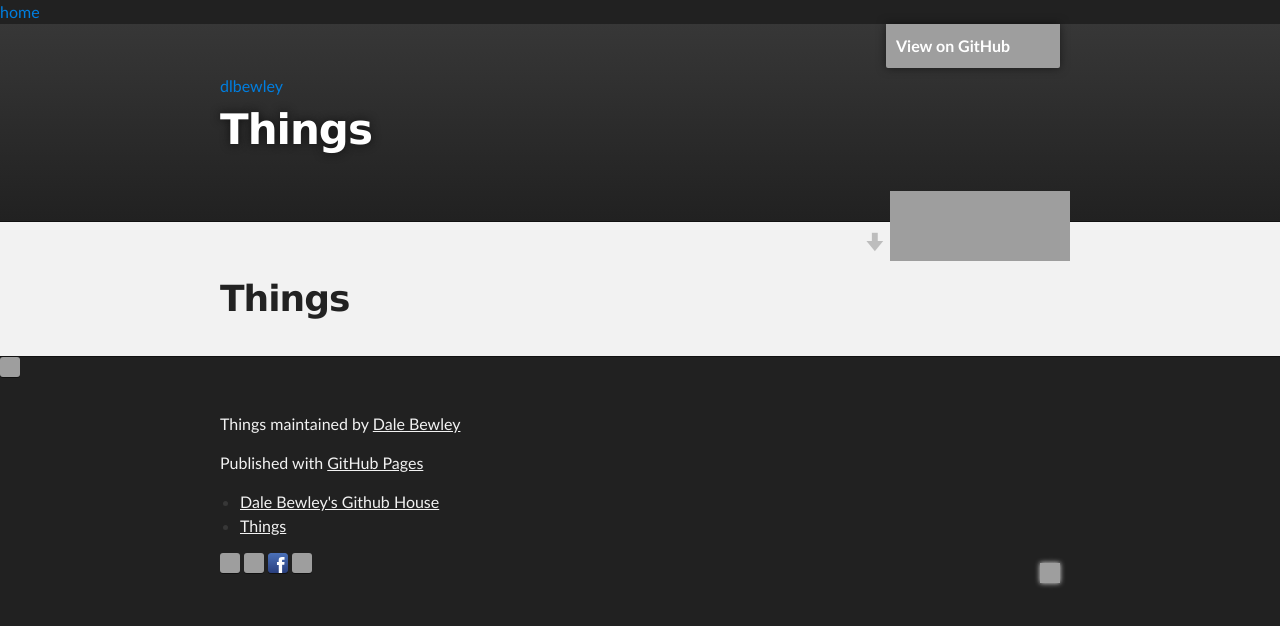
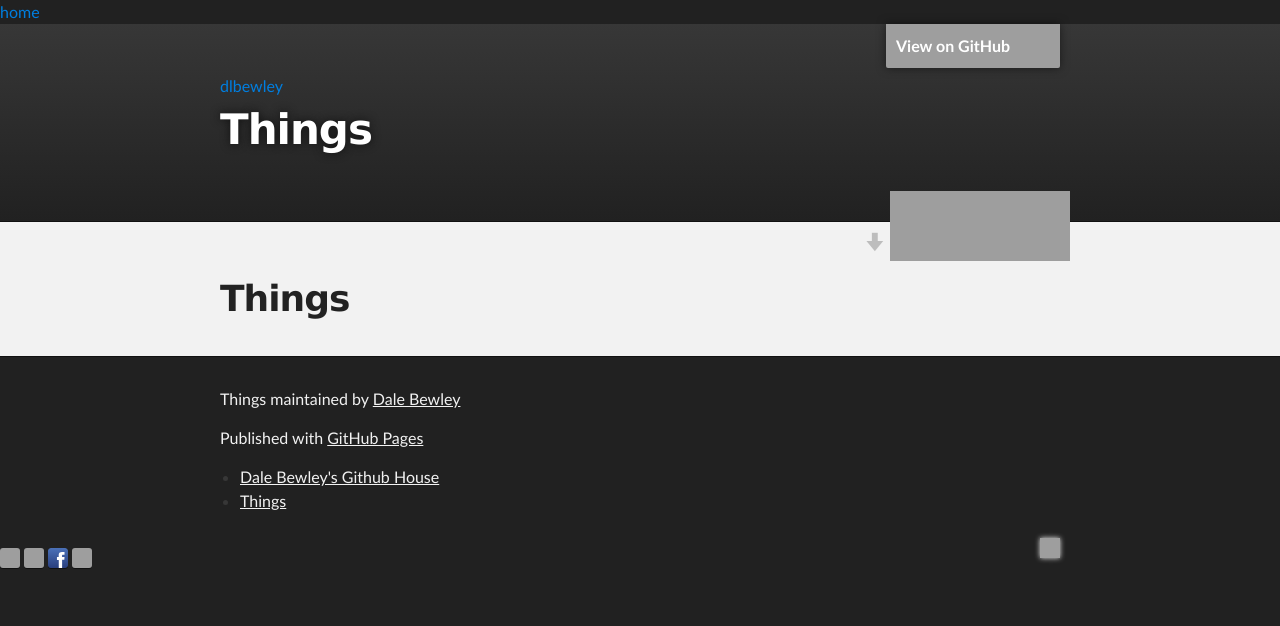
Before and after one commit to dlbewley/dlbewley.github.io, a Jekyll site: the page built from things.html, in a window 1280 px wide. Shown: the top 626 px of the page. Built offline with Jekyll 4.4.1, drawn with Linux system fonts in a browser that asks for light colours; the repository's description, which GitHub fills in, is left out; grey boxes are pictures that could not be loaded.

Commit message:
KRU2AycvPa71ei2E9BVO

```diff
--- a/_includes/footer_slate.html
+++ b/_includes/footer_slate.html
@@ -1,16 +1,15 @@
     <!-- FOOTER  -->
-  {% if site.footer_links.github %}<a href="http://github.com/{{ site.footer-links.github }}" class="webicon github small">GH</a>{% endif %}
     <div id="footer_wrap" class="outer">
       <footer class="inner">
         <p class="copyright">{{page.title}} maintained by <a href="https://github.com/dlbewley">{{page.author.name}}</a></p>
         <p>Published with <a href="http://pages.github.com">GitHub Pages</a></p>
 {% include nav.html %}
 <img src="{{site.github.owner_gravatar_url}}" width=20 height=20 style="padding: 0; border: 0; float: right;" />
+      </footer>
   {% if site.footer_links.github %}<a href="http://github.com/{{ site.footer_links.github }}" class="webicon github small">#</a>{% endif %}
   {% if site.footer_links.twitter %}<a href="http://twitter.com/{{ site.footer_links.twitter }}" class="webicon twitter small">#</a>{% endif %}
   {% if site.footer_links.facebook %}<a href="http://facebook.com/{{ site.footer_links.facebook }}" class="webicon facebook small">#</a>{% endif %}
   {% if site.footer_links.linkedin %}<a href="https://www.linkedin.com/profile/view?id={{ site.footer_links.linkedin }}" class="webicon linkedin small">#</a>{% endif %}
-      </footer>
     </div>
     <script>
     // Modernizr with SVG detection required. http://modernizr.com
```
